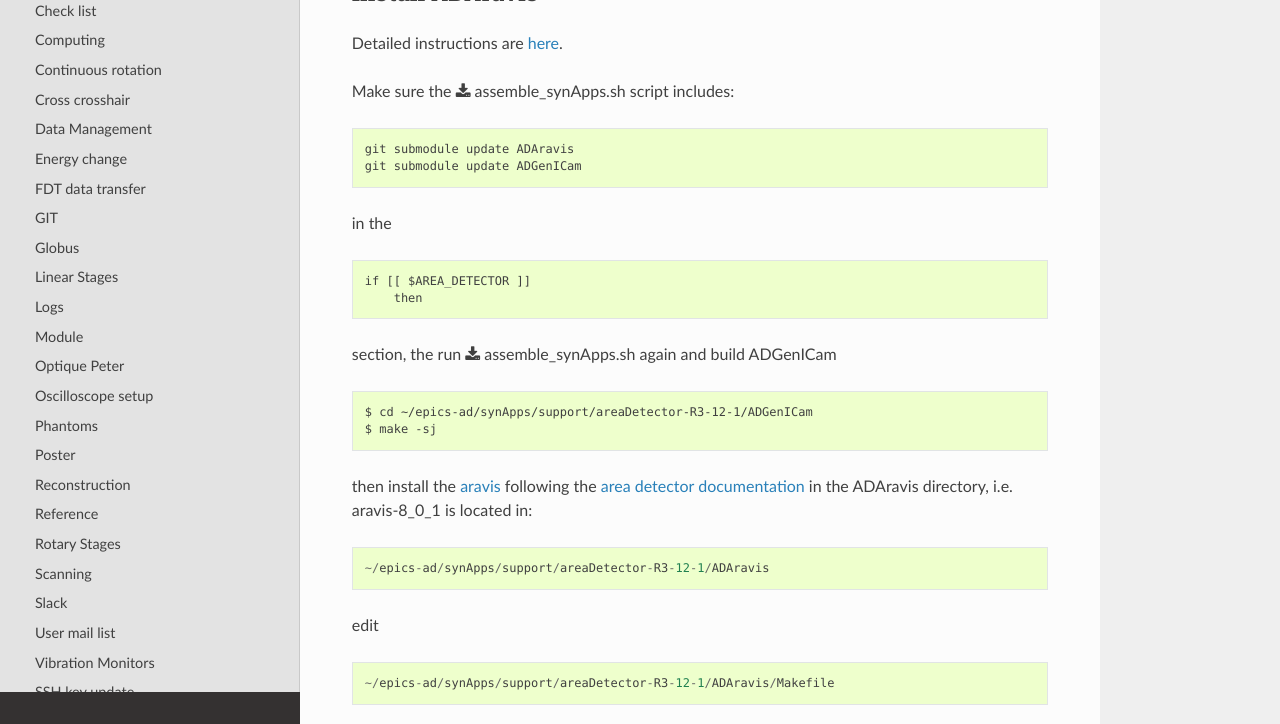
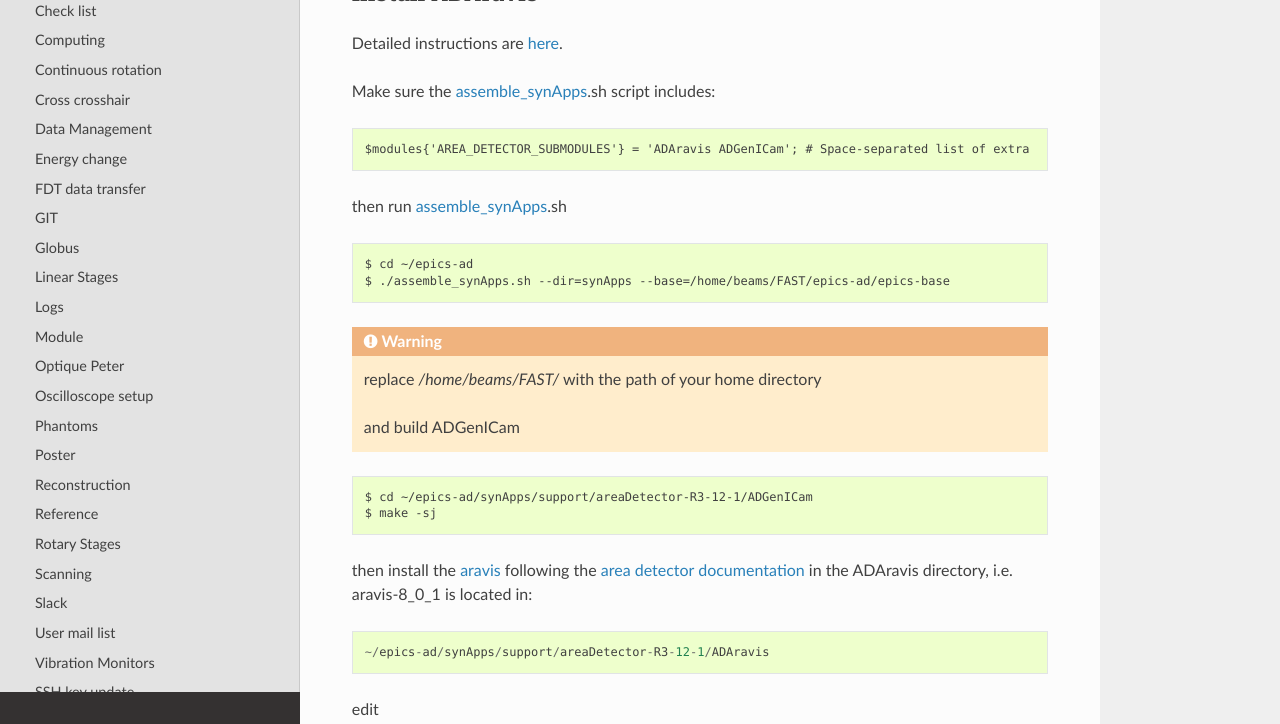
Before and after one commit to xray-imaging/2bm-docs, a Sphinx documentation site: the page built from docs/source/ops/item_010.rst, in a window 1280 px wide and 900 px high, scrolled down 3358 px, cut to the strip 176-900 px from the top of the window. Built offline with Sphinx 7.4.7 and the Read the Docs theme 3.1.0, drawn with Linux system fonts in a browser that asks for light colours; the version number could not be read and is left out; some of the changed text lies outside the part shown.

Commit message:
updated areadetector install docs

```diff
--- a/docs/source/ops/item_010.rst
+++ b/docs/source/ops/item_010.rst
@@ -130,21 +130,22 @@ Install ADAravis
 
 Detailed instructions are `here <https://areadetector.github.io/areaDetector/ADAravis/ADAravis.html>`_.
 
-Make sure the :download:`assemble_synApps.sh <assemble_synApps.sh>` script includes:
+Make sure the `assemble_synApps <https://github.com/EPICS-synApps/assemble_synApps/blob/18fff37055bb78bc40a87d3818777adda83c69f9/assemble_synApps>`_.sh script includes:
 
 ::
 
-    git submodule update ADAravis
-    git submodule update ADGenICam
+    $modules{'AREA_DETECTOR_SUBMODULES'} = 'ADAravis ADGenICam'; # Space-separated list of extra
 
-in the
+then run `assemble_synApps <https://github.com/EPICS-synApps/assemble_synApps/blob/18fff37055bb78bc40a87d3818777adda83c69f9/assemble_synApps>`_.sh
 
 ::
 
-    if [[ $AREA_DETECTOR ]]
-        then
+    $ cd ~/epics-ad
+    $ ./assemble_synApps.sh --dir=synApps --base=/home/beams/FAST/epics-ad/epics-base
 
-section, the run :download:`assemble_synApps.sh <assemble_synApps.sh>` again and build ADGenICam
+.. warning:: replace  */home/beams/FAST/* with the path of your home directory
+
+ and build ADGenICam
 
 ::
 
@@ -237,21 +238,24 @@ Install ADSpinnaker
 
 Detailed instructions are at the `areadetector doc page <https://areadetector.github.io/areaDetector/ADSpinnaker/ADSpinnaker.html>`_.
 
-Make sure the :download:`assemble_synApps.sh <assemble_synApps.sh>` script includes:
+Make sure the `assemble_synApps <https://github.com/EPICS-synApps/assemble_synApps/blob/18fff37055bb78bc40a87d3818777adda83c69f9/assemble_synApps>`_.sh script includes:
 
 ::
 
-    git submodule update ADSpinnaker
-    git submodule update ADGenICam
+    $modules{'AREA_DETECTOR_SUBMODULES'} = 'ADSpinnaker ADGenICam'; # Space-separated list of
 
-in the
+
+then run `assemble_synApps <https://github.com/EPICS-synApps/assemble_synApps/blob/18fff37055bb78bc40a87d3818777adda83c69f9/assemble_synApps>`_.sh
 
 ::
 
-    if [[ $AREA_DETECTOR ]]
-        then
+    $ cd ~/epics-ad
+    $ ./assemble_synApps.sh --dir=synApps --base=/home/beams/FAST/epics-ad/epics-base
 
-section, the run :download:`assemble_synApps.sh <assemble_synApps.sh>` again and build ADGenICam
+.. warning:: replace  */home/beams/FAST/* with the path of your home directory
+
+
+and build ADGenICam
 
 ::
 
```
